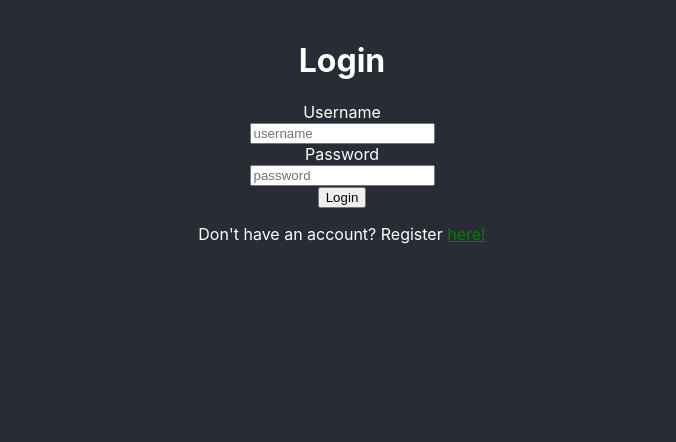
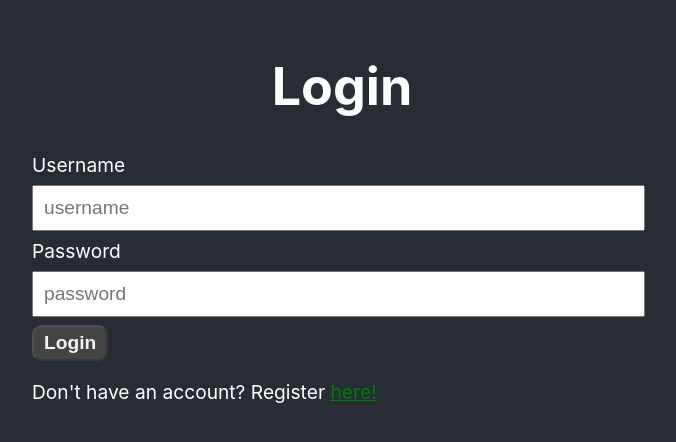
Before and after one commit to airtatsumaki/movie-rater, a React (Create React App) app: page / in a window 1280 px wide. Shown: the top 442 px of the page, without its empty margins (298-974 px from the left). Built offline with nearby package versions, Linux system fonts and the light colour scheme.

Commit message:
layout updates and button disabling.

```diff
--- a/src/App.css
+++ b/src/App.css
@@ -16,7 +16,6 @@
 .App-header {
   text-align: center;
   font-size: calc(10px + 2vmin);
-
   background-color: #282c34;
 }
 
@@ -50,12 +49,35 @@
   margin: 16px 5px;
 }
 
-.centerMe{
-  text-align: center;
+.login{
+  /* text-align: center; */
+  width: 50%;
+  margin: 0 25%;
+  font-size: 1.2rem;
+  /* border: 1px solid red; */
 }
 
-.login{
-  text-align: center;
+input, textarea{
+  width: 95%;
+  padding: 10px;
+  margin: 8px 0;
+  font-size: 1.2rem;
+}
+
+button{
+  color:#444;
+  background-color: #f3f3f3;
+  padding: 5px 10px;
+  border-radius: 10px;
+  font-weight: bold;
+  font-size: 1.2rem;
+  outline: none;
+}
+
+button:disabled{
+  color:#f3f3f3;
+  background-color: #444;
+  cursor:not-allowed;
 }
 
 .link{
@@ -63,3 +85,16 @@
   color: green;
 
 }
+
+.logo{
+  padding: 0 10px;
+  transform: rotate(30deg);
+}
+
+.signOut{
+  position: absolute;
+  top: 20px;
+  right: 20px;
+  font-size: 2rem;
+
+}
--- a/src/App.js
+++ b/src/App.js
@@ -4,6 +4,8 @@ import MovieList from './components/movie-list';
 import MovieDetails from './components/movie-details';
 import MovieForm from './components/movie-form';
 import { useCookies } from 'react-cookie';
+import { FontAwesomeIcon } from '@fortawesome/react-fontawesome'
+import { faFilm, faSignOutAlt } from '@fortawesome/free-solid-svg-icons';
 
 
 function App() {
@@ -11,7 +13,9 @@ function App() {
   const [movies, setMovies] = useState([]);
   const [selectedMovie, setSelectedMovie] =  useState(null);
   const [editedMovie, setEditedMovie] =  useState(null);
-  const [token] = useCookies(['token']);
+  //const [cookies, setCookie, removeCookie] = useCookies(['cookie-name']);
+  // blank setToken since we don't need it in this component
+  const [token, , deleteToken] = useCookies(['token']);
 
   // raises CORS error
   // use this django app to fix
@@ -35,6 +39,7 @@ function App() {
   useEffect(() => {
     // our token object has a propterty of token: '' inside.
     // so have to check token['token']
+    // since token changes this redirect triggers
     console.log(token);
     if(!token['token']) {
       window.location.href = "/";
@@ -95,15 +100,23 @@ function App() {
     setSelectedMovie(null);
   }
 
+  const logoutUser = () =>{
+    deleteToken(['token']);
+  }
+
   return (
     <div className="App">
       <header className="App-header">
-        <h1>MOVIE RATER</h1>
+        <h1>
+          <FontAwesomeIcon className="logo" icon={faFilm} />
+          <span>Movie Rater</span>
+        </h1>
+        <FontAwesomeIcon className="signOut clickable" icon={faSignOutAlt} onClick={logoutUser}/>
       </header>
       <div className="layout">
         <div>
           <MovieList movies={movies} movieClicked={loadMovie} editClicked={editClicked} deleteClicked={deleteClicked}/>
-          <button onClick={newMovie}>New Movie</button>
+          <button className="clickable" onClick={newMovie}>New Movie</button>
         </div>
         <MovieDetails movie={selectedMovie} updateMovie={loadMovie}/>
         {editedMovie ? <MovieForm movie={editedMovie} updatedMovie={updatedMovie} movieCreated={movieCreated}/> : null}
--- a/src/components/auth.js
+++ b/src/components/auth.js
@@ -9,6 +9,7 @@ function Auth(){
   const [username, setUsername] = useState('');
   const [password, setPassword] = useState('');
   const [isLoginView, setIsLoginView] = useState(true);
+  const isDisabled = username.length === 0 || password.length === 0;
 
   //token and setToken are passed to this component via the
   //TokenContext component witin index.js
@@ -40,10 +41,12 @@ function Auth(){
   }
 
   return (
-    <div className="App centerMe">
+    <div className="App">
       {!token['token'] ? (
         <div className="login">
-          {isLoginView ? (<h1>Login</h1>) : (<h1>Register</h1>) }
+          <header className="App-header">
+            {isLoginView ? (<h1>Login</h1>) : (<h1>Register</h1>)}
+          </header>
           <label htmlFor="username">Username</label><br />
           <input id="username" type="text" placeholder="username" value={username}
           onChange={evt => setUsername(evt.target.value)} /><br />
@@ -52,12 +55,12 @@ function Auth(){
           onChange={evt => setPassword(evt.target.value)} /><br />
           {isLoginView ? (
             <>
-            <button onClick={loginClicked}>Login</button>
+            <button className="clickable" onClick={loginClicked} disabled={isDisabled}>Login</button>
             <p>Don't have an account? Register <span className="link clickable" onClick={() => setIsLoginView(false)}>here!</span></p>
             </>
           ) : (
             <>
-            <button onClick={registerClicked}>Register</button>
+            <button className="clickable" onClick={registerClicked} disabled={isDisabled}>Register</button>
             <p>Already have an account? Sign in <span className="link clickable" onClick={() => setIsLoginView(true)}>here!</span></p>
             </>
           ) }
--- a/src/components/movie-form.js
+++ b/src/components/movie-form.js
@@ -7,6 +7,7 @@ function MovieForm(props){
   const [title, setTitle] = useState(props.movie.title);
   const [description, setDescription] = useState(props.movie.description);
   const [token] = useCookies(['token']);
+  const isDisabled = title.length === 0 || description.length === 0;
   // even tho props.movie changes the title and desc remain as default
   // this triggers the change of state (when edit button is clicked)
   // and updates title and desc based on the correct movie
@@ -41,9 +42,9 @@ function MovieForm(props){
         onChange={evt => setDescription(evt.target.value)}></textarea><br />
         {
           props.movie.id ? (
-            <button onClick={updateClicked}>Update</button>
+            <button className="clickable" onClick={updateClicked} disabled={isDisabled}>Update</button>
           ) :(
-            <button onClick={createClicked}>Create</button>
+            <button className="clickable" onClick={createClicked} disabled={isDisabled}>Create</button>
           )
         }
 
```
